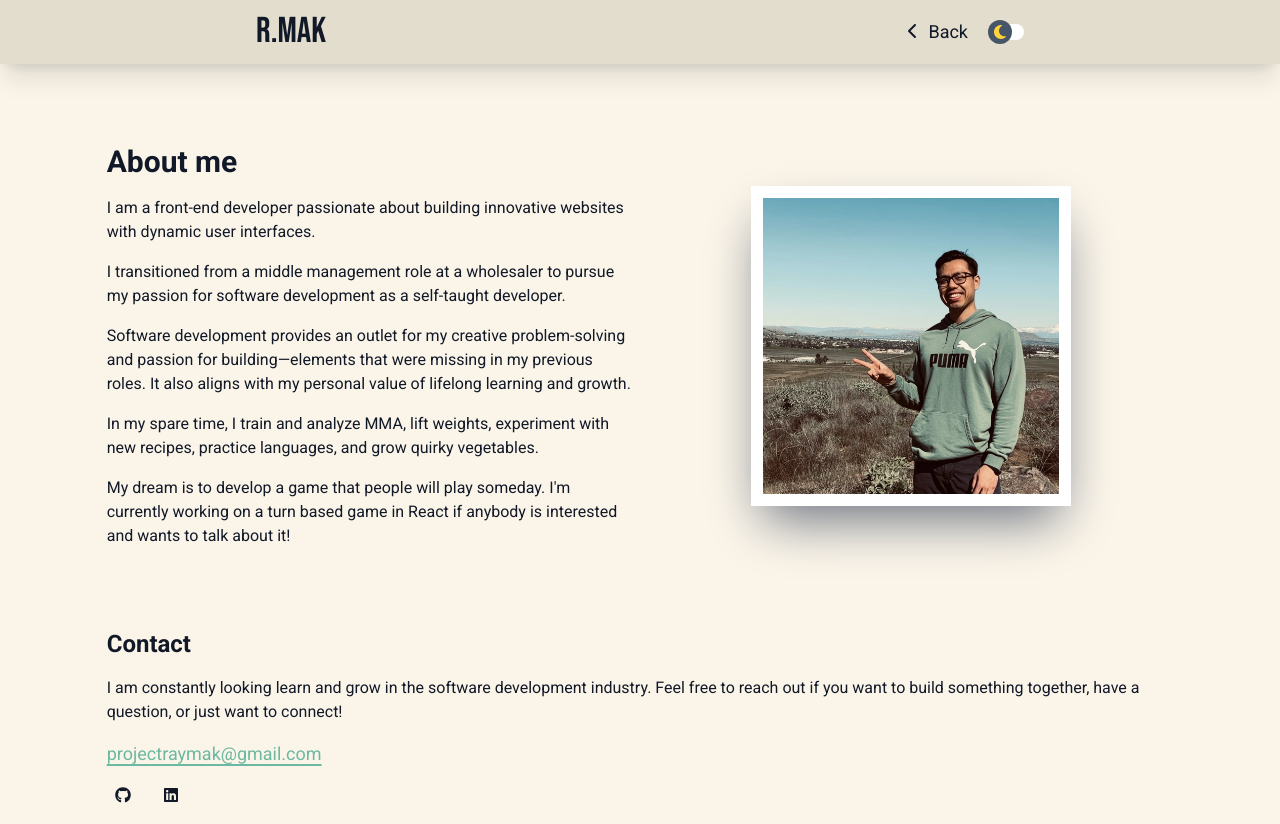
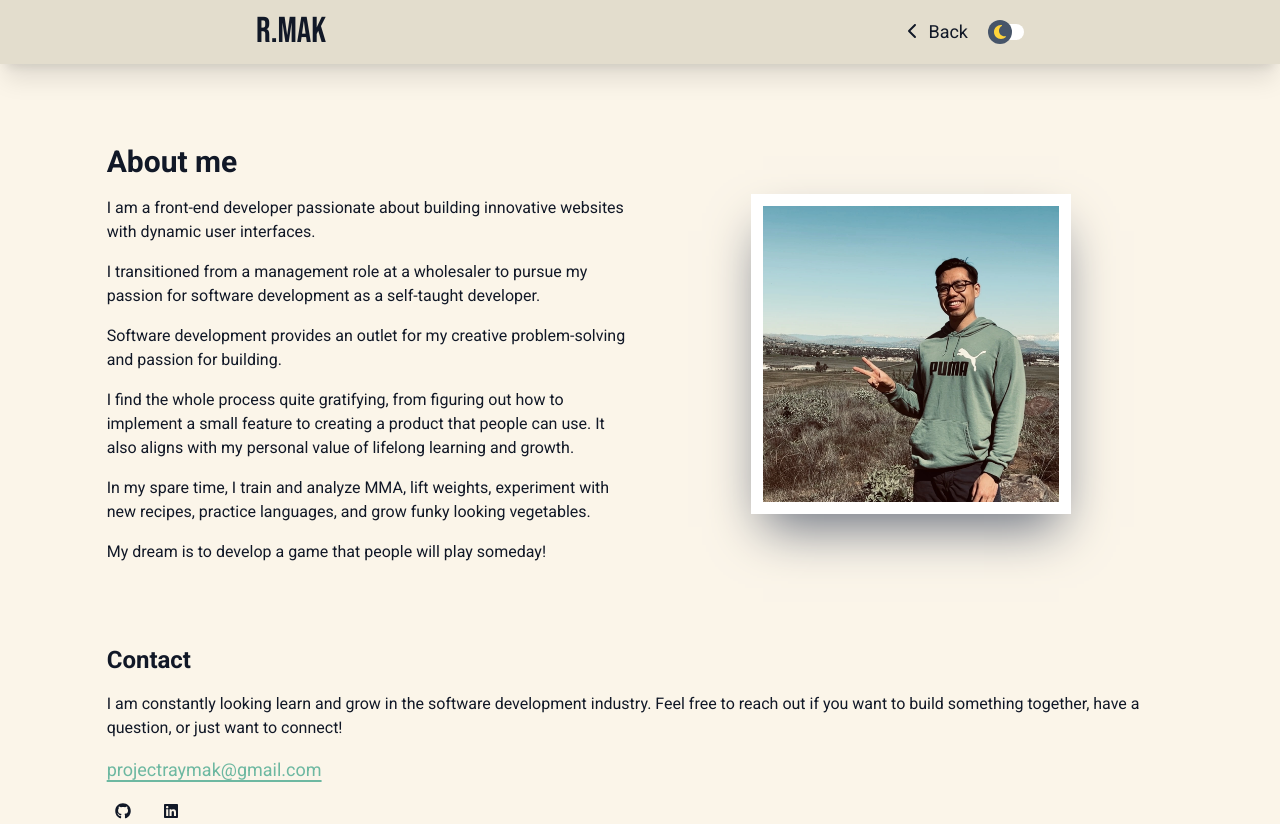
Before and after one commit to ray-mak/myportfolio, a Next.js app: page /about in a window 1280 px wide. Built offline with nearby package versions, Linux system fonts and the light colour scheme.

Commit message:
Update About Page

```diff
--- a/src/app/about/page.tsx
+++ b/src/app/about/page.tsx
@@ -17,26 +17,25 @@ export default function AboutPage() {
               websites with dynamic user interfaces.
             </p>
             <p>
-              I transitioned from a middle management role at a wholesaler to
-              pursue my passion for software development as a self-taught
-              developer.
+              I transitioned from a management role at a wholesaler to pursue my
+              passion for software development as a self-taught developer.
             </p>
             <p>
               Software development provides an outlet for my creative
-              problem-solving and passion for building—elements that were
-              missing in my previous roles. It also aligns with my personal
-              value of lifelong learning and growth.
+              problem-solving and passion for building.
+            </p>
+            <p>
+              I find the whole process quite gratifying, from figuring out how
+              to implement a small feature to creating a product that people can
+              use. It also aligns with my personal value of lifelong learning
+              and growth.
             </p>
             <p>
               In my spare time, I train and analyze MMA, lift weights,
-              experiment with new recipes, practice languages, and grow quirky
-              vegetables.
+              experiment with new recipes, practice languages, and grow funky
+              looking vegetables.
             </p>
-            <p>
-              My dream is to develop a game that people will play someday. I
-              {"'"}m currently working on a turn based game in React if anybody
-              is interested and wants to talk about it!
-            </p>
+            <p>My dream is to develop a game that people will play someday!</p>
           </div>
           <div className="flex items-center justify-center">
             <div className="relative w-full max-w-60 md:max-w-80 h-auto max-h-96 aspect-square shadow-2xl shadow-gray-500 dark:shadow-gray-950 p-3 bg-white mt-10 md:mt-0">
```
